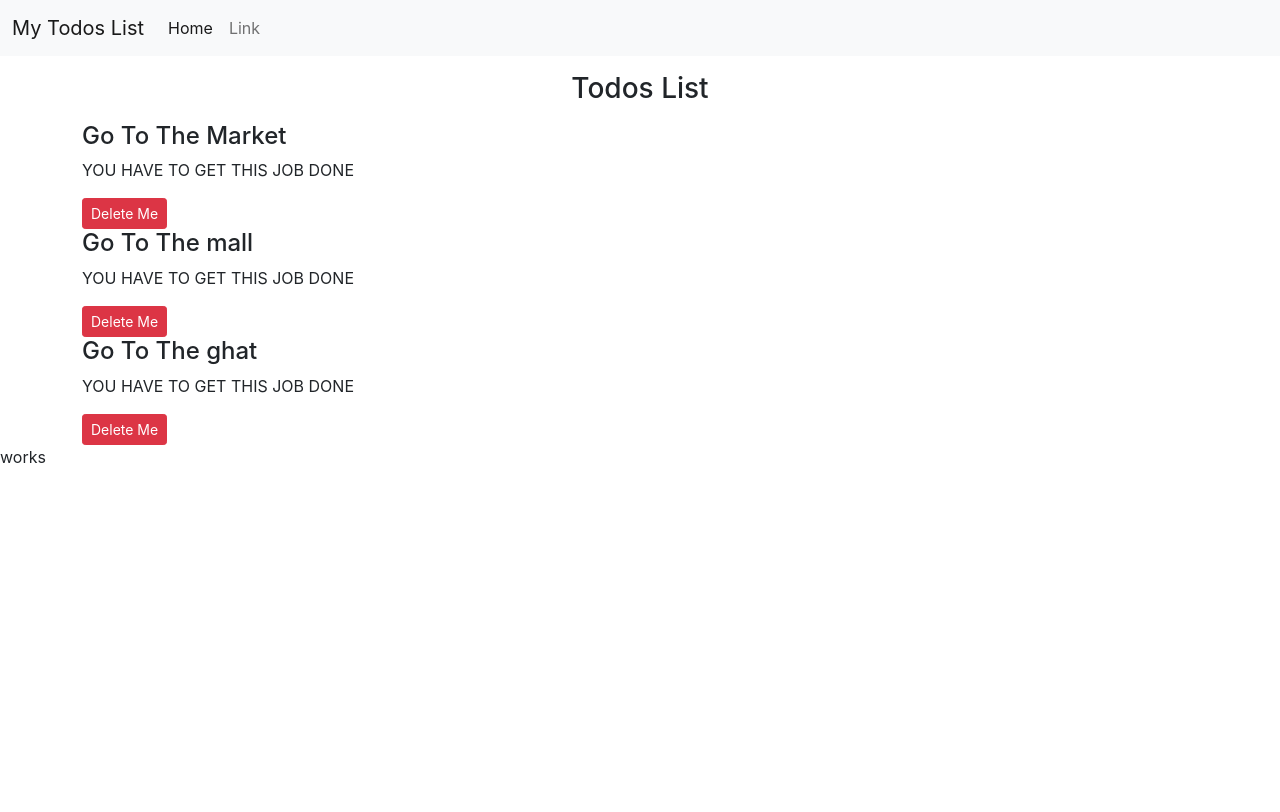
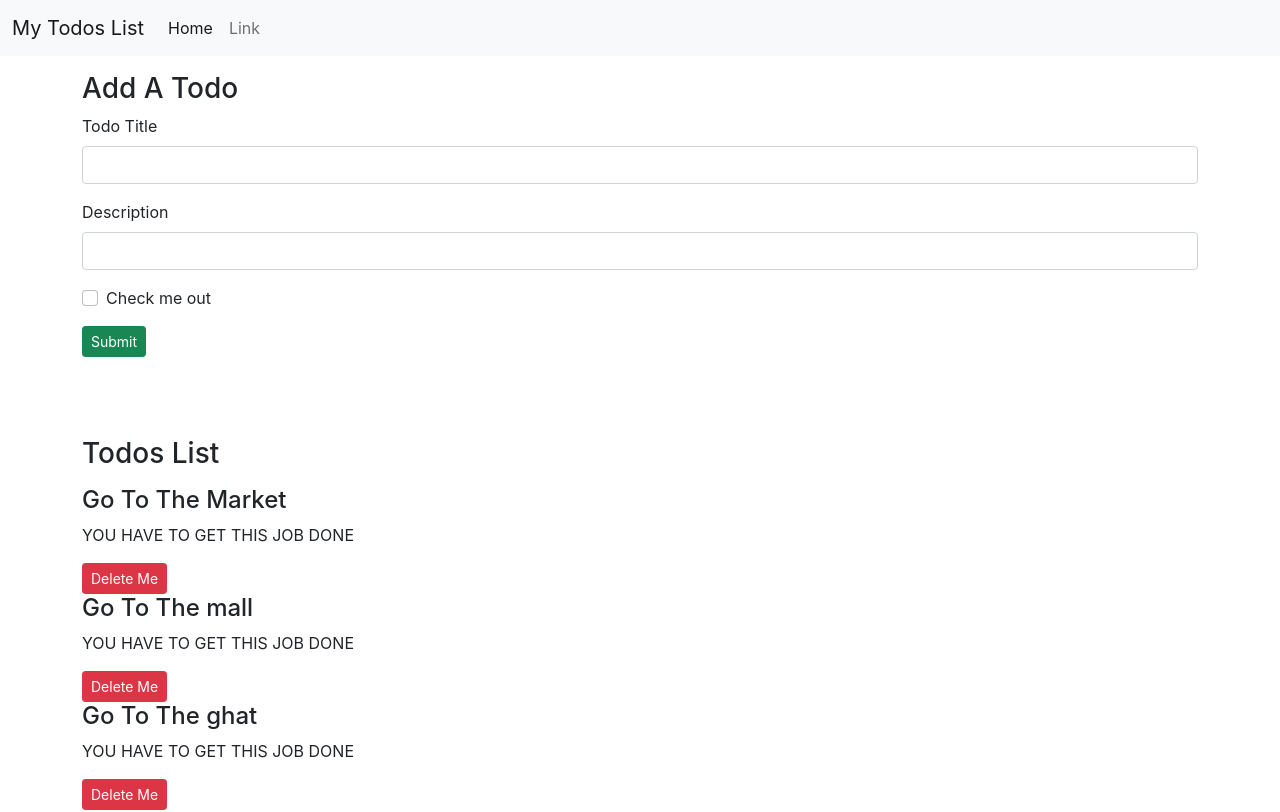
Before and after one commit to Pro-The-Dev-Op/todos, a React (Create React App) app: page / in a window 1280 px wide. Shown: the top 812 px of the page. Built offline with nearby package versions, Linux system fonts and the light colour scheme.

Commit message:
make it better

```diff
--- a/src/App.js
+++ b/src/App.js
@@ -1,31 +1,52 @@
 import React from "react";
-import Header from './components/header';
-import Footerr from './components/footer';
-import Todos from './components/todos';
+import Header from "./components/header";
+import Footerr from "./components/footer";
+import Todos from "./components/todos";
+import { useState } from "react";
+import Addtodo from "./components/addtodo"
+import './css/App.css'
 
 function App() {
-  let todos = [
-  {
-    sno:1,
-    title: 'Go To The Market',
-    desc: 'YOU HAVE TO GET THIS JOB DONE'
-  },
-  {
-    sno:2,
-    title: 'Go To The mall',
-    desc: 'YOU HAVE TO GET THIS JOB DONE'
-  },
-  {
-    sno:3,
-    title: 'Go To The ghat',
-    desc: 'YOU HAVE TO GET THIS JOB DONE'
-  }
-];
+  const ondelete = (todo) => {
+    console.log("iamvanishing", todo);
+    setTodos(
+      todos.filter((e) => {
+        return e !== todo;
+      })
+    );
+  };
+  const addTodo=(title,desc)=>{
+    let sno=todos[todos.length-1].sno+1;
+    const myTodo={
+      sno:sno,
+      title:title,
+      desc:desc,
+    }
+    setTodos([...todos,myTodo]);
+  };
+  let [todos, setTodos] = useState([
+    {
+      sno: 1,
+      title: "Go To The Market",
+      desc: "YOU HAVE TO GET THIS JOB DONE",
+    },
+    {
+      sno: 2,
+      title: "Go To The mall",
+      desc: "YOU HAVE TO GET THIS JOB DONE",
+    },
+    {
+      sno: 3,
+      title: "Go To The ghat",
+      desc: "YOU HAVE TO GET THIS JOB DONE",
+    },
+  ]);
   return (
     <>
-    <Header  searchBar={false}/>
-    <Todos todos={todos} />
-    <Footerr/>
+      <Header searchBar={false} />
+      <Addtodo addTodo={addTodo}/>
+      <Todos todos={todos} ondelete={ondelete} />
+      <Footerr />
     </>
   );
 }
--- /dev/null
+++ b/src/components/addtodo.jsx
@@ -0,0 +1,62 @@
+import React from 'react';
+import { useState } from "react";
+
+export default function Addtodo(addTodo) {
+  const [title,setTitle]=useState("");
+  const [desc,setDesc]=useState("");
+  const submit=(e)=>{
+    e.preventDefault();
+    if (!title || !desc){
+      alert("title or description cannot be empty");
+    }
+    addTodo(title,desc);
+  }
+  return (
+  <div className="container my-3" style={{marginTop: '25px',}}>
+    <h3 className=" text-6xl">Add A Todo</h3>
+    <div>
+      <form onSubmit={submit}>
+        <div className="mb-3">
+          <label htmlFor="title" className="form-label">
+            Todo Title
+          </label>
+          <input
+            type="text"
+            className="form-control"
+            id="exampleInputEmail1"
+            value={title}
+            onChange={(e)=>{setTitle(e.target.value)}}
+            aria-describedby="emailHelp"
+          />
+
+        </div>
+        <div className="mb-3">
+          <label htmlFor="desc" className="form-label">
+            Description
+          </label>
+          <input
+            type="desc"
+            value={desc}
+            className="form-control"
+            onChange={(e)=>{setDesc(e.target.value)}}
+            id="desc"
+          />
+        </div>
+        <div className="mb-3 form-check">
+          <input
+            type="checkbox"
+            className="form-check-input"
+            id="exampleCheck1"
+          />
+          <label className="form-check-label" htmlFor="exampleCheck1">
+            Check me out
+          </label>
+        </div>
+        <button type="submit" className="btn btn-sm btn-success btn-primary">
+          Submit
+        </button>
+      </form>
+    </div>
+  </div>
+    );
+}
--- a/src/components/footer.jsx
+++ b/src/components/footer.jsx
@@ -1,5 +1,12 @@
-import React from 'react';
+import React from "react";
 
 export default function Footerr() {
-  return (<div>works</div>);
+  return (
+    <div
+      className="bg-dark text-light py-3"
+      style={{ position: "absolute", top: "150vh", width: "100%" }}
+    >
+      <p className="text-center">copyright &copy; todos</p>
+    </div>
+  );
 }
--- a/src/components/header.jsx
+++ b/src/components/header.jsx
@@ -32,7 +32,8 @@ export default function Header(props) {
               </a>
             </li>
           </ul>
-          {props.searchBar?<form className="d-flex">
+          {props.searchBar ? (
+            <form className="d-flex">
               <input
                 className="form-control me-2"
                 type="search"
@@ -42,19 +43,22 @@ export default function Header(props) {
               <button className="btn btn-outline-success" type="submit">
                 Search
               </button>
-          </form>:""}
+            </form>
+          ) : (
+            ""
+          )}
         </div>
       </div>
     </nav>
   );
 }
 
-Header.propTypes={
+Header.propTypes = {
   title: propTypes.string,
-  searchBar: propTypes.bool.isRequired
-}
+  searchBar: propTypes.bool.isRequired,
+};
 
-Header.defaultProps={
+Header.defaultProps = {
   title: "My Todos List",
-  searchBar:true
-}
+  searchBar: true,
+};
--- a/src/components/todo.jsx
+++ b/src/components/todo.jsx
@@ -1,11 +1,18 @@
-import React from 'react'
+import React from "react";
 
-export default function Todo({todo}) {
+export default function Todo({ todo, ondelete }) {
   return (
-  <div>
-    <h4>{todo.title}</h4>
-    <p>{todo.desc}</p>
-    <button className="btn btn-danger btn-sm btn-primary" onclick="">Delete Me</button>
-  </div>
+    <div>
+      <h4>{todo.title}</h4>
+      <p>{todo.desc}</p>
+      <button
+        className="btn btn-danger btn-sm btn-primary"
+        onClick={() => {
+          ondelete(todo);
+        }}
+      >
+        Delete Me
+      </button>
+    </div>
   );
 }
--- a/src/components/todos.jsx
+++ b/src/components/todos.jsx
@@ -1,14 +1,17 @@
-import React from 'react';
-import Todo from './todo'
+import React from "react";
+import Todo from "./todo";
 
 export default function Todos(props) {
   return (
-  <div className="container">
-    <h3 className="text-center my-3">Todos List</h3>
-    {props.todos.map(todo=>{
-      return (<Todo todo={todo}/>);
-    })}
-
-  </div>
+    <div className="container" style={{marginTop: '80px'}}>
+      <h3 className=" my-3">Todos List</h3>
+      {props.todos.length === 0
+        ? "no todos to display"
+        : props.todos.map((todo) => {
+            return (
+              <Todo todo={todo} key={todo.sno} ondelete={props.ondelete} />
+            );
+          })}
+    </div>
   );
 }
--- a/src/css/App.css
+++ b/src/css/App.css
@@ -1,38 +1,9 @@
-.App {
-  text-align: center;
+Todos{
+  margin-top:25px;
 }
-
-.App-logo {
-  height: 40vmin;
-  pointer-events: none;
+Addtodo{
+  margin-top:25px;
 }
-
-@media (prefers-reduced-motion: no-preference) {
-  .App-logo {
-    animation: App-logo-spin infinite 20s linear;
-  }
+Footerr{
+  margin-top:25px;
 }
-
-.App-header {
-  background-color: #282c34;
-  min-height: 100vh;
-  display: flex;
-  flex-direction: column;
-  align-items: center;
-  justify-content: center;
-  font-size: calc(10px + 2vmin);
-  color: white;
-}
-
-.App-link {
-  color: #61dafb;
-}
-
-@keyframes App-logo-spin {
-  from {
-    transform: rotate(0deg);
-  }
-  to {
-    transform: rotate(360deg);
-  }
-}
```
Lines whose indentation alone changed are shown as unchanged.
